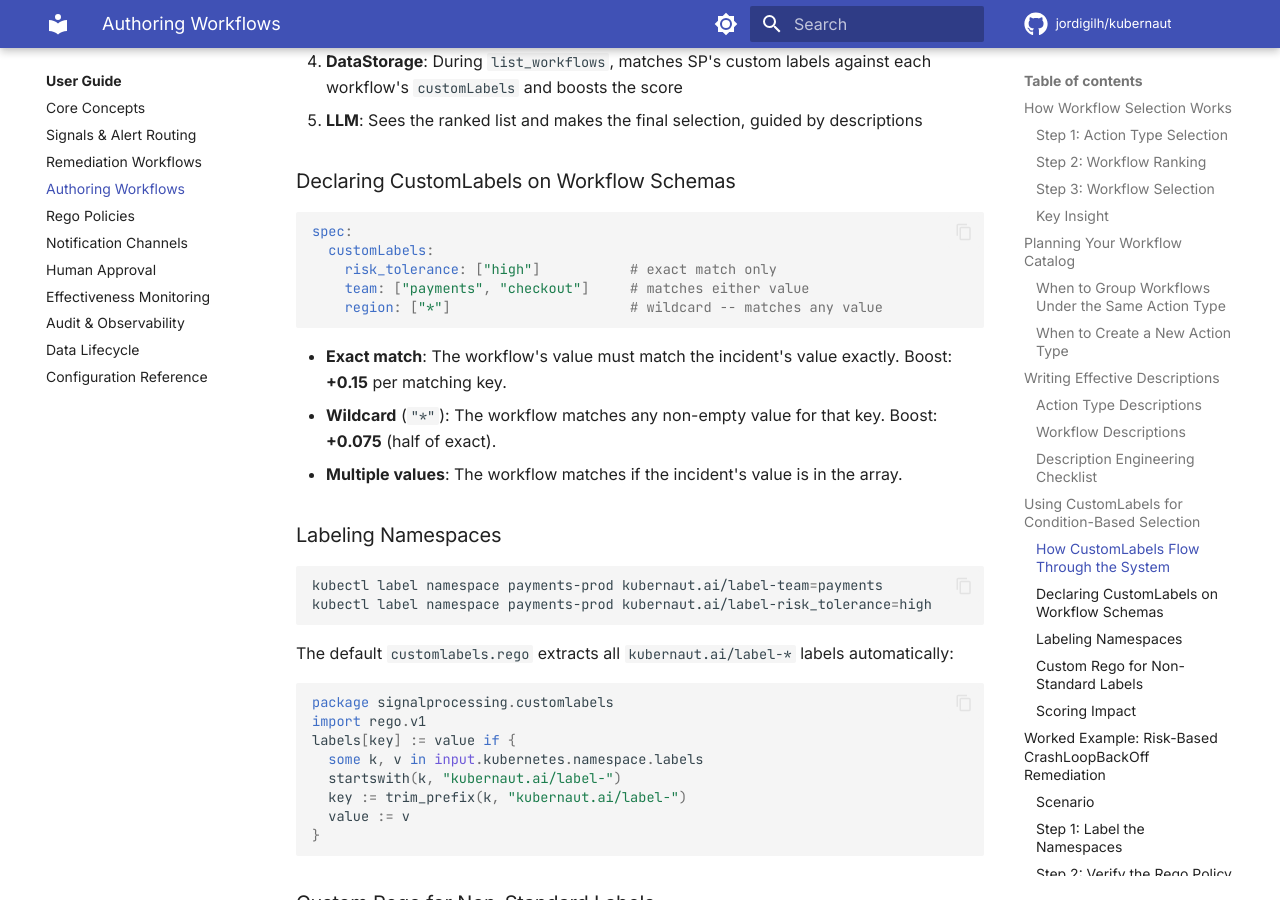
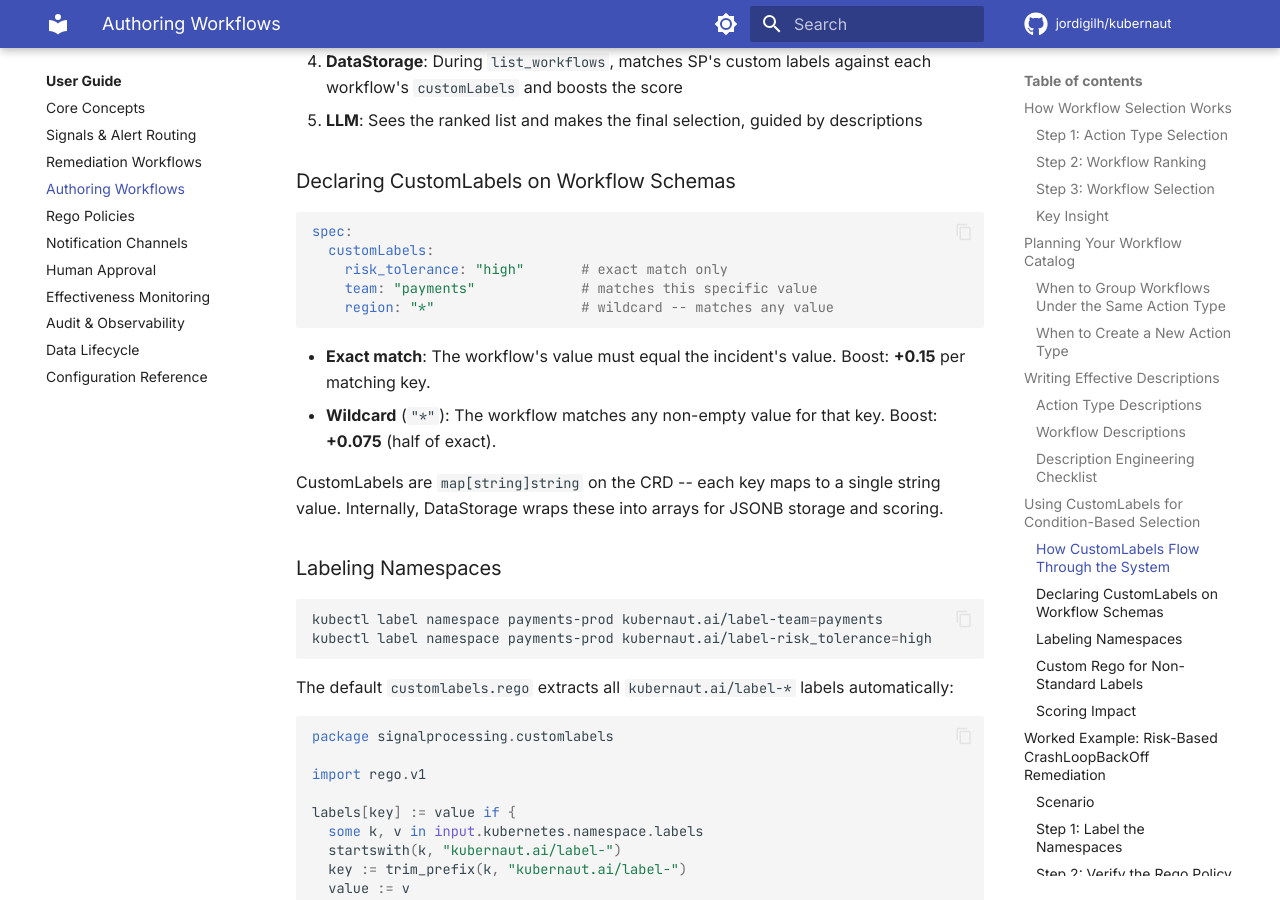
Before and after one commit to jordigilh/kubernaut-docs, an MkDocs documentation site: the page built from docs/user-guide/workflow-authoring.md, in a window 1280 px wide and 900 px high, scrolled down 4938 px. Built offline with MkDocs 1.6.1 and Material for MkDocs 9.7.7, drawn with Linux system fonts in a browser that asks for light colours; comment, search, counter and statistics services are not loaded; the version menu is left out; some of the changed text lies outside the part shown.

Commit message:
docs: fix triage findings in authoring guide and scoring docs
- Fix SP customLabels jsonpath: status.customLabels -> status.kubernetesContext.customLabels
- Fix customLabels examples to use scalar values (map[string]string), not arrays
- Add LEAST() clamp to scoring formula in workflows.md (DD-WORKFLOW-004 v2.1)
- Add missing import rego.v1 to customlabels.rego snippets

Made-with: Cursor

````diff
--- a/docs/user-guide/workflow-authoring.md
+++ b/docs/user-guide/workflow-authoring.md
@@ -170,14 +170,15 @@ flowchart LR
 ```yaml
 spec:
   customLabels:
-    risk_tolerance: ["high"]           # exact match only
-    team: ["payments", "checkout"]     # matches either value
-    region: ["*"]                      # wildcard -- matches any value
+    risk_tolerance: "high"       # exact match only
+    team: "payments"             # matches this specific value
+    region: "*"                  # wildcard -- matches any value
 ```
 
-- **Exact match**: The workflow's value must match the incident's value exactly. Boost: **+0.15** per matching key.
+- **Exact match**: The workflow's value must equal the incident's value. Boost: **+0.15** per matching key.
 - **Wildcard** (`"*"`): The workflow matches any non-empty value for that key. Boost: **+0.075** (half of exact).
-- **Multiple values**: The workflow matches if the incident's value is in the array.
+
+CustomLabels are `map[string]string` on the CRD -- each key maps to a single string value. Internally, DataStorage wraps these into arrays for JSONB storage and scoring.
 
 ### Labeling Namespaces
 
@@ -190,7 +191,9 @@ The default `customlabels.rego` extracts all `kubernaut.ai/label-*` labels autom
 
 ```rego
 package signalprocessing.customlabels
+
 import rego.v1
+
 labels[key] := value if {
   some k, v in input.kubernetes.namespace.labels
   startswith(k, "kubernaut.ai/label-")
@@ -205,6 +208,7 @@ If your labels don't follow the `kubernaut.ai/label-` convention, write a custom
 
 ```rego
 package signalprocessing.customlabels
+
 import rego.v1
 
 labels := result if {
@@ -289,7 +293,7 @@ spec:
     component: deployment
     priority: "*"
   customLabels:
-    risk_tolerance: ["high"]
+    risk_tolerance: "high"
   execution:
     engine: job
     bundle: registry.example.com/workflows/restart-pods@sha256:abc123...
@@ -327,7 +331,7 @@ spec:
     component: deployment
     priority: "*"
   customLabels:
-    risk_tolerance: ["low"]
+    risk_tolerance: "low"
   execution:
     engine: job
     bundle: registry.example.com/workflows/crashloop-rollback@sha256:def456...
````
Also changed, not shown: other parts of docs/user-guide/workflow-authoring.md (+1 -1 lines), docs/user-guide/workflows.md (+2 -2 lines).
